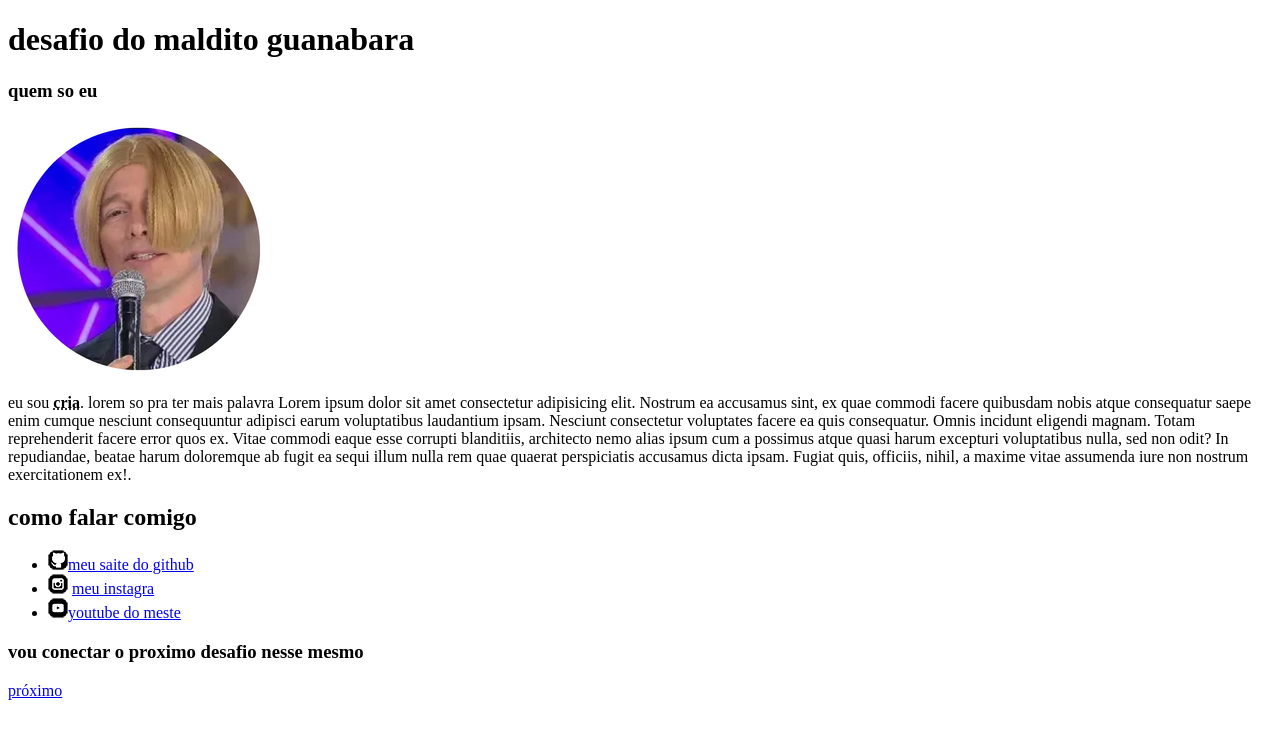
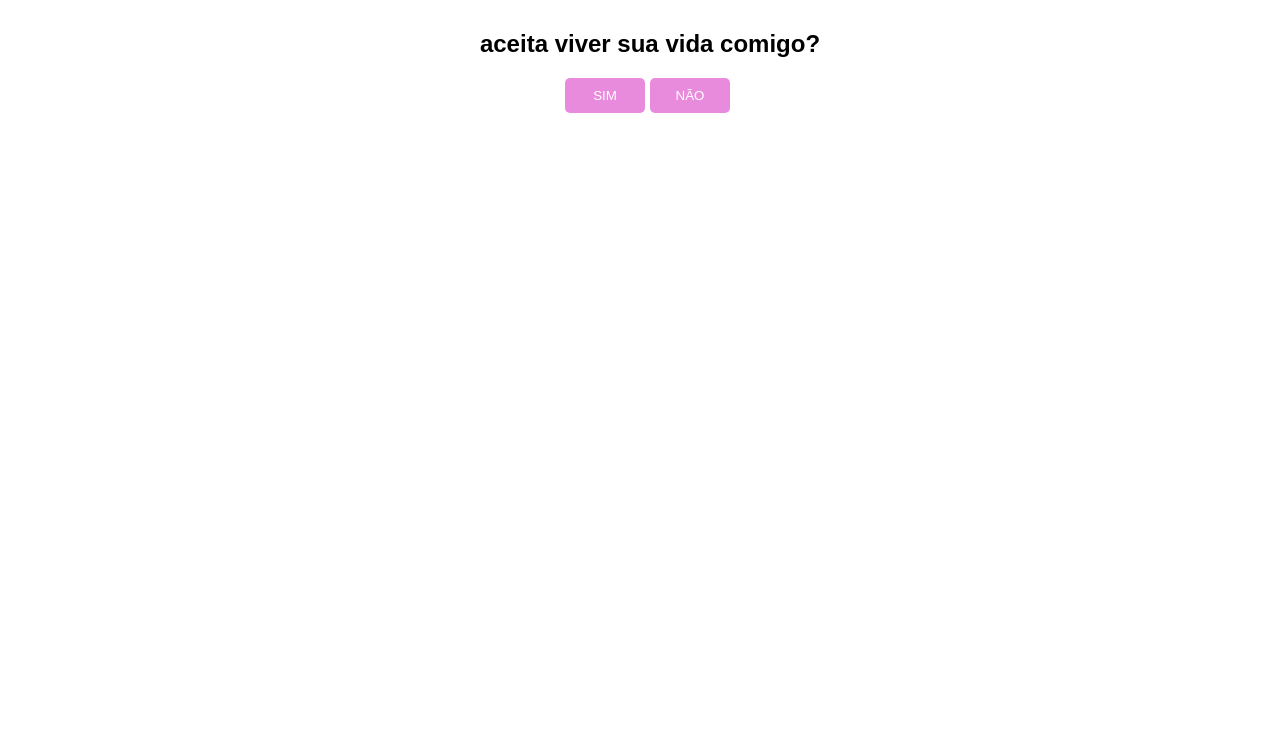
Before and after one commit to namodamari/teste, a plain HTML site: page index.html in a window 1280 px wide. Drawn offline with Linux system fonts and the light colour scheme.

Commit message:
Update index.html

```diff
--- a/index.html
+++ b/index.html
@@ -1,25 +1,66 @@
 <!DOCTYPE html>
-<html lang="pt-br">
+
+<html lang="en">
+
 <head>
     <meta charset="UTF-8">
+    <meta http-equiv="X-UA-Compatible" content="IE=edge">
     <meta name="viewport" content="width=device-width, initial-scale=1.0">
-    <link rel="shortcut icon" href="eco__1_-removebg-preview.png" type="image/x-icon">
-    <title>social desafio</title>
+    <title>fica comigo pra sempre, mari
+        por favorzinho?</title>
 </head>
+
 <body>
-    <h1>desafio do maldito guanabara</h1>
-    <h3>quem so eu</h3>
-    <img src="eco (1).png" alt="">
-    <p>eu sou <strong><abbr title="cria do RODO">cria</abbr></strong>. lorem so pra ter mais palavra Lorem ipsum dolor sit amet consectetur adipisicing elit. Nostrum ea accusamus sint, ex quae commodi facere quibusdam nobis atque consequatur saepe enim cumque nesciunt consequuntur adipisci earum voluptatibus laudantium ipsam. Nesciunt consectetur voluptates facere ea quis consequatur. Omnis incidunt eligendi magnam. Totam reprehenderit facere error quos ex. Vitae commodi eaque esse corrupti blanditiis, architecto nemo alias ipsum cum a possimus atque quasi harum excepturi voluptatibus nulla, sed non odit? In repudiandae, beatae harum doloremque ab fugit ea sequi illum nulla rem quae quaerat perspiciatis accusamus dicta ipsam. Fugiat quis, officiis, nihil, a maxime vitae assumenda iure non nostrum exercitationem ex!.</p>
-    <h2>como falar comigo</h2>
-    <ul>
-        <li><img src="icone-github.png" alt=""><a href="https://luarkcria.github.io/githubtest/">meu saite do github</a></li>
-        <li><img src="icone-instagram.png" alt=""> <a href="https://www.instagram.com/ramondinopro/">meu instagra</a></li>
-        <li><img src="icone-youtube.png" alt=""><a href="https://www.youtube.com/channel/UCrWvhVmt0Qac3HgsjQK62FQ">youtube do meste</a></li>
+    <div id="conteudo">
+        <h2>aceita viver sua vida comigo?</h2>
+        <div style="margin: auto;width: 170px;">
+            <button style="position: fixed;display: block;" class="btn" onclick="sim()">SIM</button>
+            <button class="btn" onclick="desvia(this)" onmouseover="desvia(this)" style="position: absolute;">NÃO</button>
+        </div>
+    </div>
+</body>
+<style>
+    #conteudo {
+        background-color: rgb(255, 255, 255);
+        width: 100%;
+        height: 100%;
+        position: fixed;
+        top: 0;
+        left: 0;
+        padding: 10px;
+        text-align: center;
+        font-family: sans-serif;
+    }
 
-    </ul>
+    .btn {
+        background: rgb(233, 139, 220);
+        color: white;
+        border: none;
+        padding: 10px;
+        width: 80px;
+        border-radius: 5px;
+    }
+</style>
 
-    <h3>vou conectar o proximo desafio nesse mesmo</h3>
-    <a href="desafio 6/pagdes2.html">próximo</a>
-</body>
+<script>
+    function sim() {
+        alert("escolheu certo ok");
+        // redireciona para um URL após clicar no SIM
+        location.href = "https://www.tiktok.com/@nxmoradinhodamari/video/7410208335380729094";
+    }
+
+    function desvia(btn) {
+        // btn declarado na função
+        btn.style.position = 'absolute';
+        btn.style.bottom = geraPosicao(10, 90);
+        btn.style.left = geraPosicao(10, 90);
+        console.log('opa, desviei...');
+    }
+
+    function geraPosicao(min, max) {
+        return (Math.random() * (max - min) + min) + "%";
+    }
+
+</script>
+
 </html>
```
